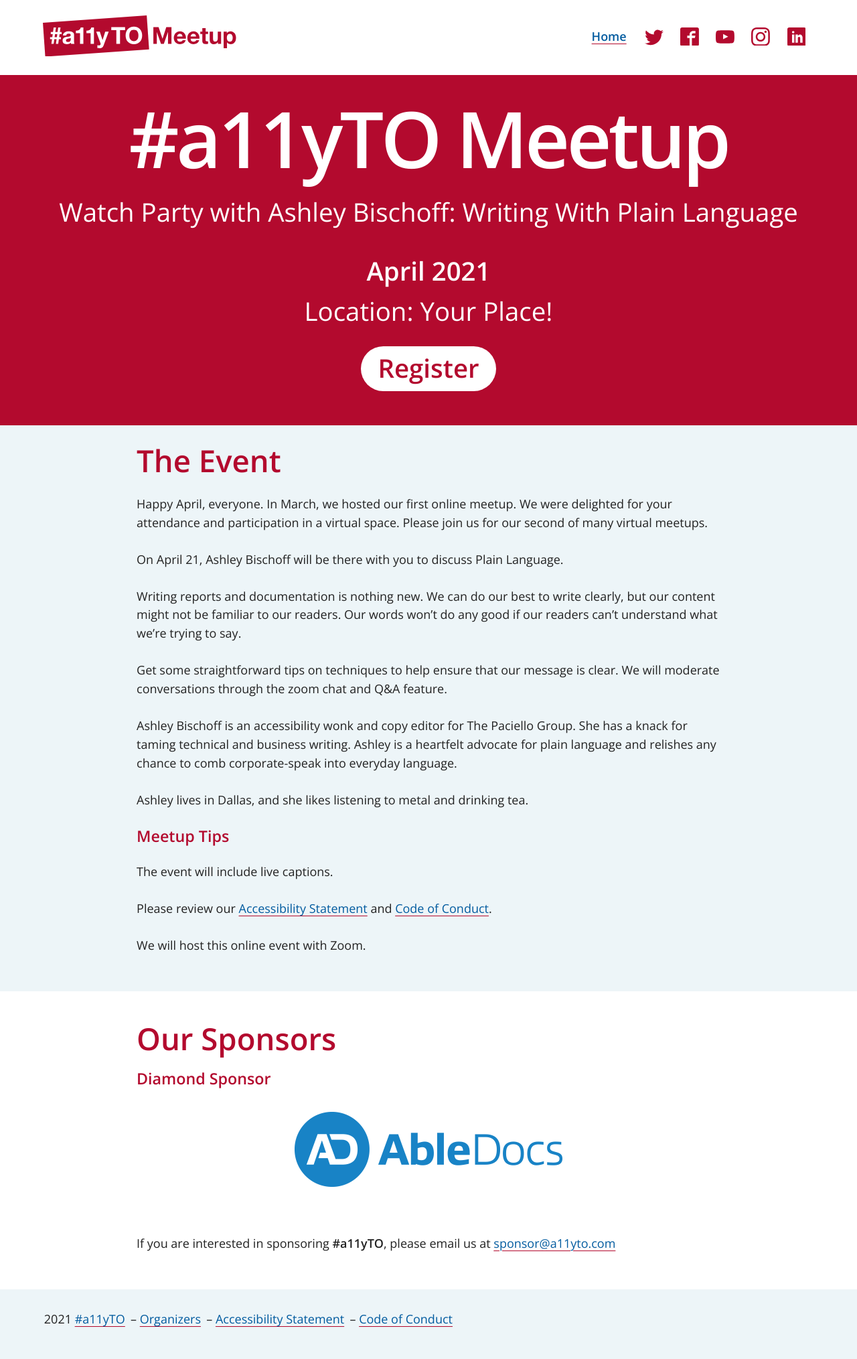
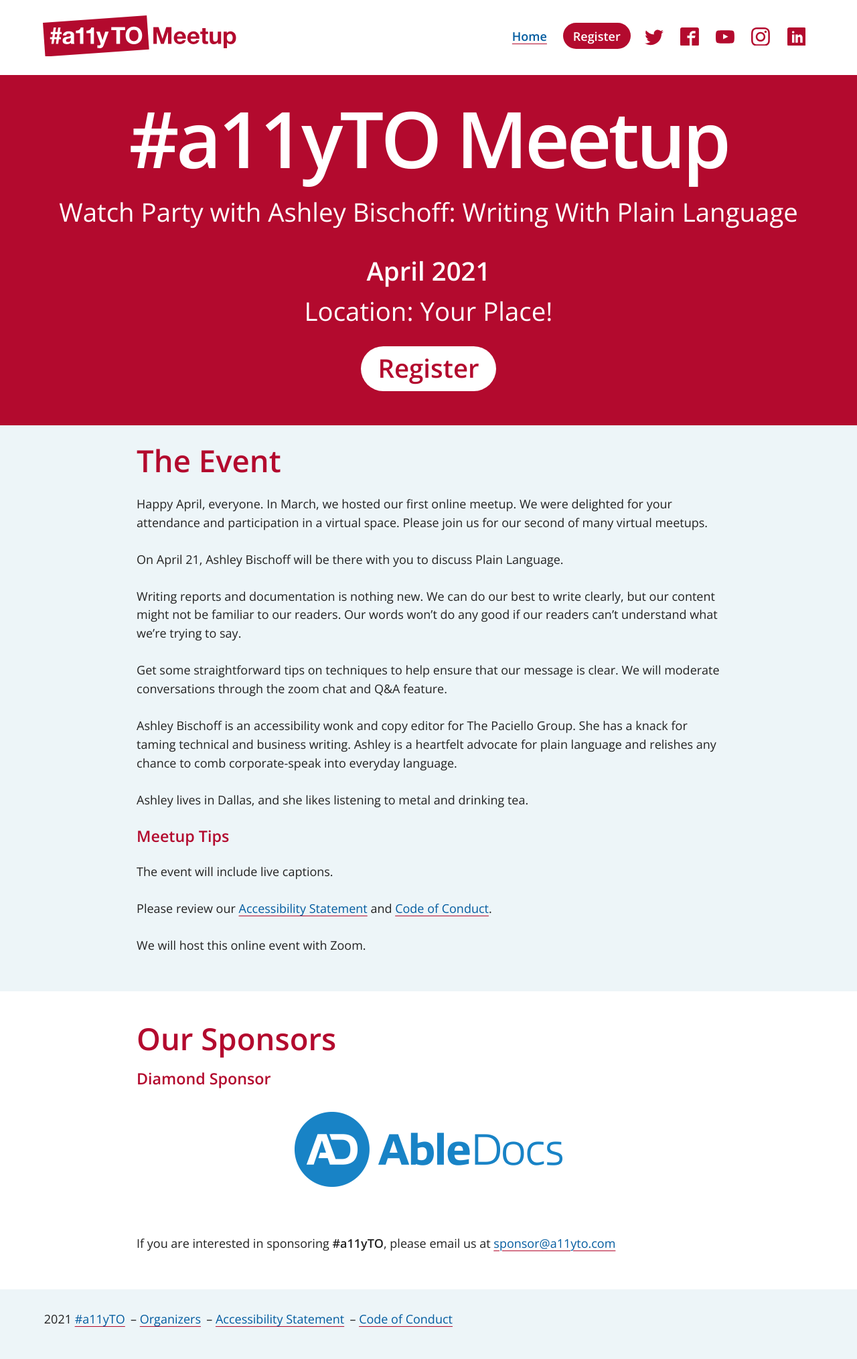
Before and after one commit to a11yTO/static-meetup-site, a Jekyll site: the page built from index.html, in a window 1280 px wide. Shown: the whole page at 67% size. Built offline with Jekyll 4.4.1, drawn with Linux system fonts in a browser that asks for light colours.

Commit message:
Add event link and increase nav breakpoint values

```diff
--- a/_includes/header.html
+++ b/_includes/header.html
@@ -36,9 +36,9 @@
         <li>
           <a {% if page.id=='home' %}class="current-page" {% endif %} href="/">Home</a>
         </li>
-        <!-- <li class="tickets">
-          <a href="#" target="_blank">Get Tickets</a>
-        </li> -->
+        <li class="tickets">
+          <a href="https://www.meetup.com/a11yTO/events/277164007/" target="_blank">Register</a>
+        </li>
         <li class="social">
           <ul class="social-icons">
             <li><a href="https://twitter.com/a11yto" rel="external" target="_blank"><svg class="twitter-icon" focusable="false" version="1.1" xmlns="http://www.w3.org/2000/svg" width="32" height="32" viewBox="0 0 32 32">
@@ -75,7 +75,7 @@
     <ul class="event-detail">
       <li class="event-date">April 2021</li>
       <li class="event-location">Location: Your Place!</li>
-      <li class="register"><a href="#">Register</a></li>
+      <li class="register"><a href="https://www.meetup.com/a11yTO/events/277164007/" target="_blank">Register</a></li>
     </ul>
   </section>
   {% endif %}
--- a/styles.scss
+++ b/styles.scss
@@ -24,8 +24,8 @@
 $link-color: $secondary-color;
 $link-underline: 1px solid $brand-color;
 
-$main-nav-mid-breakpoint: 30em;
-$main-nav-wide-breakpoint: 50em;
+$main-nav-mid-breakpoint: 35em;
+$main-nav-wide-breakpoint: 55em;
 
 /* -------------------------------------------------------------------------
  * Global reset
```
Also changed, not shown: styles.css.
